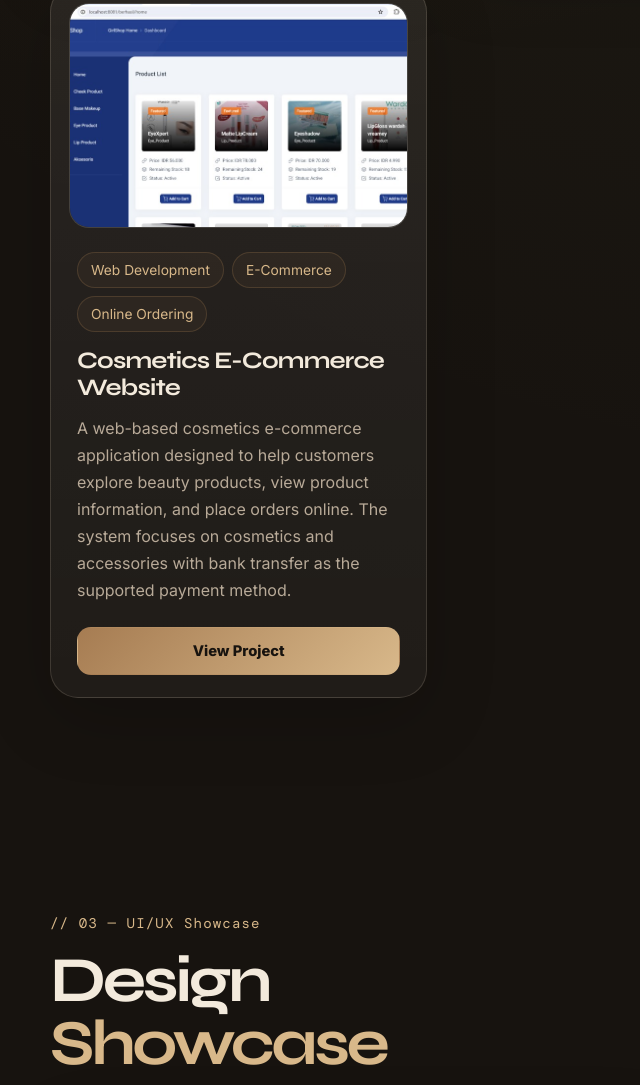
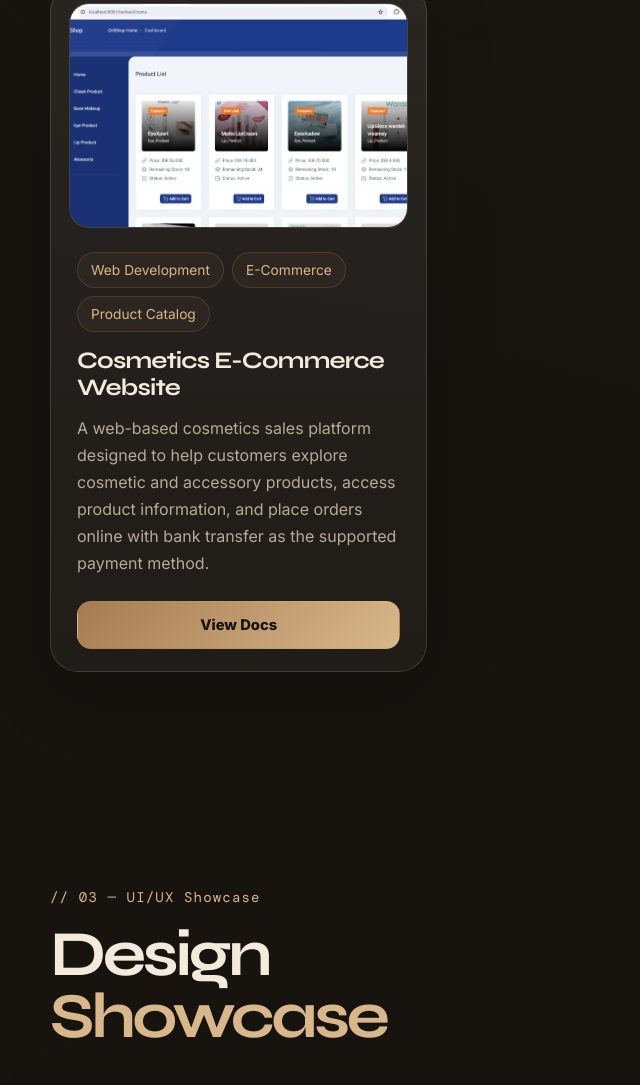
Before and after one commit to Nadiyahd3ti/portfolio-nadiyah, a plain HTML site: page index.html in a window 1280 px wide. Shown: the part 2829-3914 px from the top of the page, without its empty margins (0-640 px from the left). Drawn offline with nearby package versions, Linux system fonts and the light colour scheme; a web font is replaced by a local one.

Commit message:
Update index.html

```diff
--- a/index.html
+++ b/index.html
@@ -262,11 +262,11 @@ footer{padding:30px 0;border-top:1px solid var(--line);color:var(--muted)}
 <article class="project-card reveal">
   <div class="project-media has-image"><img src="./kosmetik.jpeg" alt="Cosmetics E-Commerce Website" class="project-thumbnail"></div>
   <div class="project-info">
-<div class="project-tags"><span class="tag">Web Development</span><span class="tag">E-Commerce</span><span class="tag">Online Ordering</span></div>
+    <div class="project-tags"><span class="tag">Web Development</span><span class="tag">E-Commerce</span><span class="tag">Product Catalog</span></div>
     <h3>Cosmetics E-Commerce Website</h3>
-<p>A web-based cosmetics e-commerce application designed to help customers explore beauty products, view product information, and place orders online. The system focuses on cosmetics and accessories with bank transfer as the supported payment method.</p>
+    <p>A web-based cosmetics sales platform designed to help customers explore cosmetic and accessory products, access product information, and place orders online with bank transfer as the supported payment method.</p>
     <div class="project-actions single">
-<a href="#" class="small-btn placeholder-link primary-link">View Project</a>
+      <a href="./website_kosmetik.pdf" target="_blank" class="small-btn primary-link">View Docs</a>
     </div>
   </div>
 </article>
```
Lines whose indentation alone changed are shown as unchanged.
